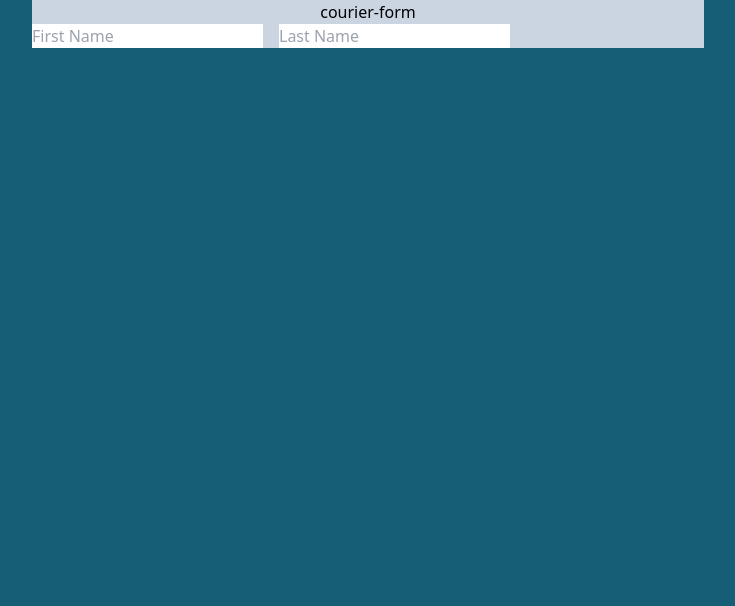
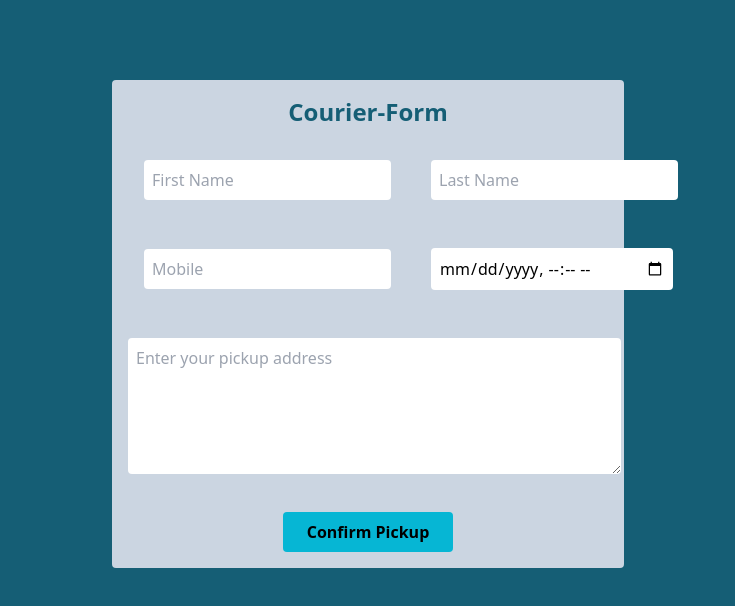
Before and after one commit to GayathriHG/courier-form, a website built with Vite: page index.html in a window 1280 px wide. Shown: the whole page, without its empty margins (272-1007 px from the left). Built offline with nearby package versions, Linux system fonts and the light colour scheme.

Commit message:
created form

```diff
--- a/index.html
+++ b/index.html
@@ -6,19 +6,33 @@
     <title>courier-form</title>
     <link rel="stylesheet" href="./assets/main.css">
   </head>
-  <body class="bg-cyan-800 max-w-2xl mx-auto">
-    <div class="bg-slate-300">
-      <h1 class="text-center">courier-form</h1>
+  <body class="bg-cyan-800 max-w-lg mx-auto">
+    <div class="bg-slate-300 mt-20 pt-4 rounded">
+      <h1 class="text-center font-bold text-2xl text-cyan-800">Courier-Form</h1>
 
 
       <form>
-        <div class="flex space-x-4">
-          <div>
-            <input type="text" placeholder="First Name">
+        <div class="flex space-x-10 p-4 m-4 items-center">
+          <div class="w-full">
+            <input type="text" placeholder="First Name" class="rounded p-2 outline-none">
           </div>
-          <div>
-            <input type="text" placeholder="Last Name">
+          <div class="w-full">
+            <input type="text" placeholder="Last Name" class="rounded p-2 outline-none ">
           </div>
+        </div>
+        <div class="flex space-x-10 p-4 m-4 items-center">
+          <div class="w-full">
+            <input type="number" placeholder="Mobile" class="rounded p-2 outline-none">
+          </div>
+          <div class="w-full">
+            <input type="datetime-local" placeholder="Pickup Date" class="rounded p-2 outline-none ">
+          </div>
+        </div>
+        <div class="text-center w-full p-4 ">
+          <textarea name="pick-up area" id="pickup-place" cols="50" rows="5" placeholder="Enter your pickup address" class="rounded outline-none p-2"></textarea>
+        </div>
+        <div class="text-center ">
+          <button class="bg-cyan-500 rounded px-6 py-2 m-4  font-semibold hover:bg-cyan-400 cursor-pointer">Confirm Pickup</button>
         </div>
       </form>
     </div>
```
